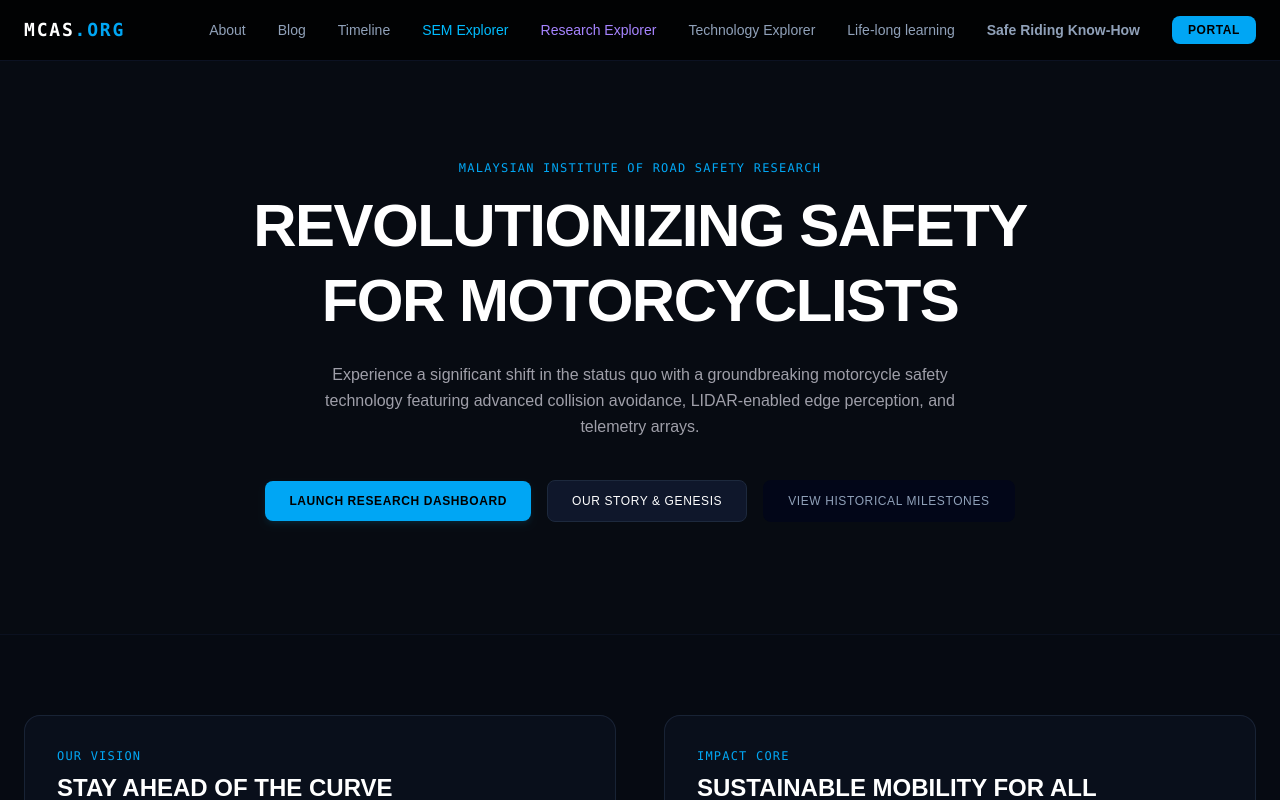
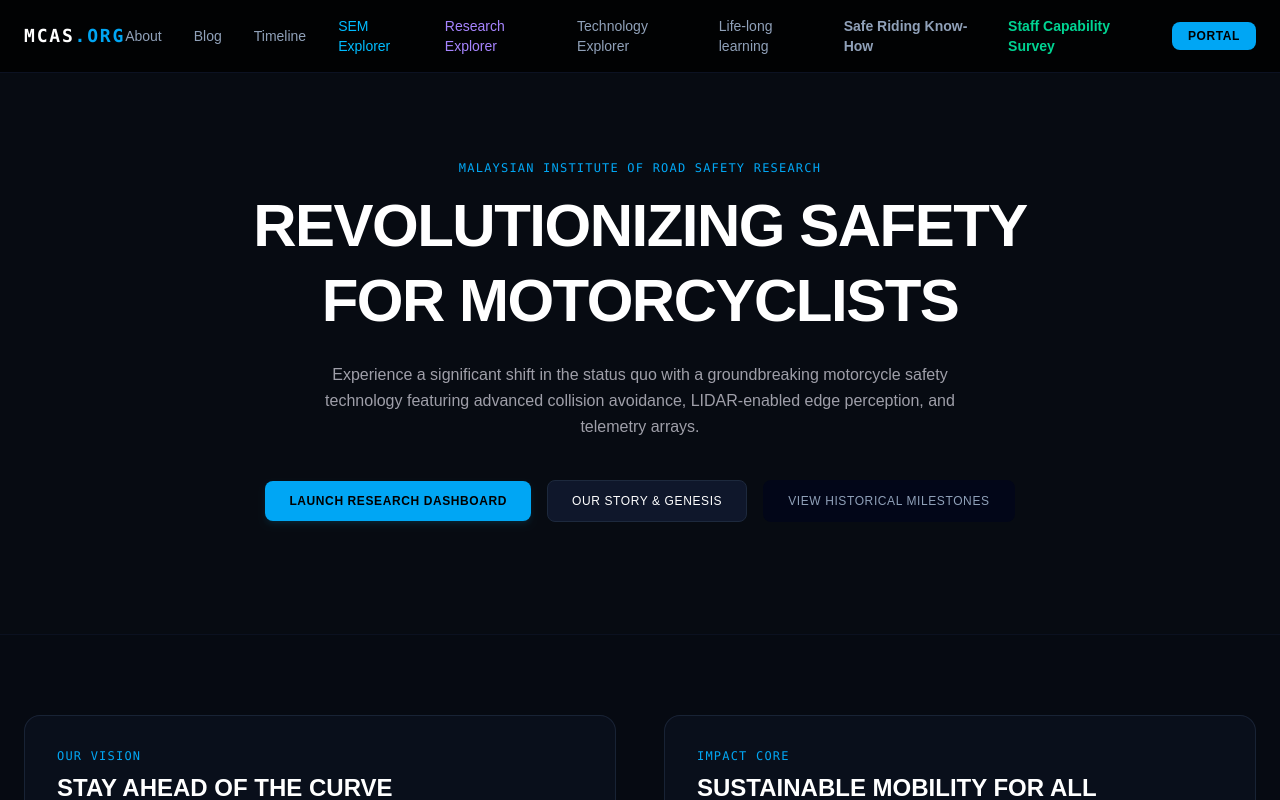
Before and after one commit to mka-mcas/mcas-tech, a Next.js app: page / in a window 1280 px wide. Shown: the top 800 px of the page. Built offline with nearby package versions, Linux system fonts and the light colour scheme; no server answers.

Commit message:
Add Staff Capability Survey navigation tab

```diff
--- a/src/components/Navigation.tsx
+++ b/src/components/Navigation.tsx
@@ -41,6 +41,9 @@ export default function Navigation() {
           </Link>
           <Link href="/resources/safe-riding-know-how" className="text-slate-400 hover:text-emerald-400 font-bold transition-colors">
             Safe Riding Know-How
+          </Link>
+          <Link href="/people-survey" className="text-emerald-400 hover:text-emerald-300 font-semibold transition-colors">
+            Staff Capability Survey
           </Link>
 
           {user ? (
@@ -138,6 +141,13 @@ export default function Navigation() {
           >
             Safe Riding Know-How
           </Link>
+          <Link
+            href="/people-survey"
+            onClick={() => setIsMobileMenuOpen(false)}
+            className="text-emerald-400 font-semibold py-1"
+          >
+            Staff Capability Survey
+          </Link>
 
           <div className="border-t border-slate-900/80 pt-4 pb-2">
             {user ? (
```
